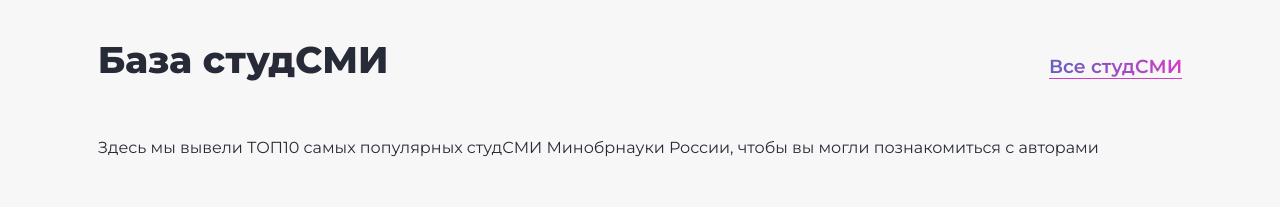
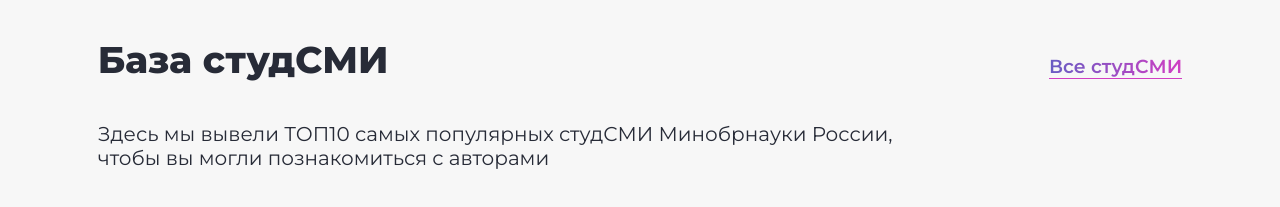
Before and after one commit to Savallera/HOC, a website: page src/pages/index.html in a window 1280 px wide. Shown: the part 5440-5647 px from the top of the page. Drawn offline with nearby package versions, Linux system fonts and the light colour scheme; files that its build step writes are made by us from their sources; files whose address does not match are found by name; a web font is replaced by a local one.

Commit message:
секция База студСМИ

```diff
--- a/src/blocks/page/_page.scss
+++ b/src/blocks/page/_page.scss
@@ -37,6 +37,12 @@
     font-size: clamp(1.25rem, 0.8929rem + 1.7857vw, 2.5rem); // 40 - 20
   }
 
+  &__description {
+    margin: 0;
+    max-inline-size: 40em;
+    font-size: clamp(1em, 2vi, 1.25em);
+  }
+
   &__link {
     flex: none;
     font-size: clamp(0.75rem, 0.6071rem + 0.7143vw, 1.25rem); // 25 - 12
```
Also changed, not shown: dist/styles/styles.css.
